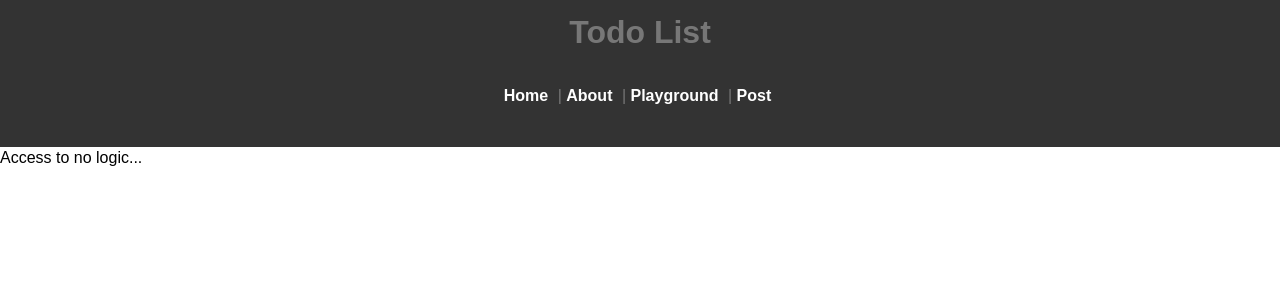
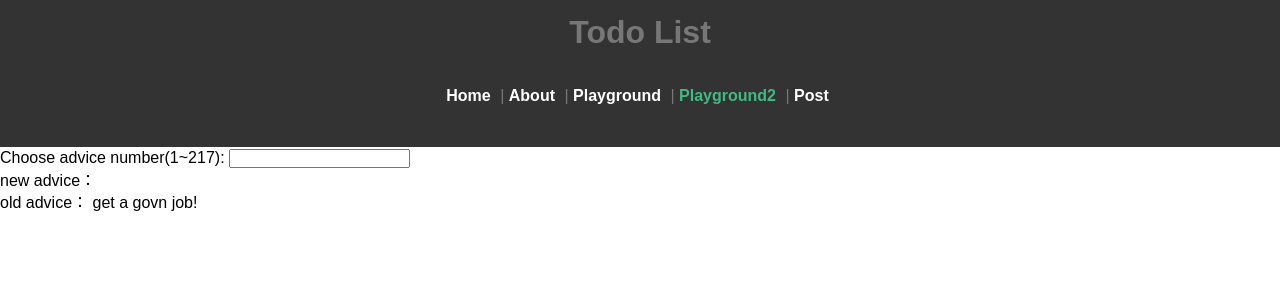
Before and after one commit to RyotaBannai/vue, a Vue app in the folder vue-app/: page /pg2 in a window 1280 px wide. Shown: the top 300 px of the page. Built offline with nearby package versions, Linux system fonts and the light colour scheme.

Commit message:
review watch and difference from methods.

```diff
--- a/vue-app/src/components/layout/Header.vue
+++ b/vue-app/src/components/layout/Header.vue
@@ -5,6 +5,7 @@
             <router-link to="/">Home</router-link> |
             <router-link to="/about">About</router-link> |
             <router-link to="/playground">Playground</router-link> |
+            <router-link to="/pg2">Playground2</router-link> |
             <router-link :to="{name:'post', params: {id: 1}}">Post</router-link>
         </div>
     </header>
--- a/vue-app/src/main.js
+++ b/vue-app/src/main.js
@@ -6,6 +6,7 @@ import App from './App.vue'
 const About = () => import('./views/About');
 const Home = () => import('./views/Home');
 const Playground = () => import('./views/Playground');
+const PG2 = () => import('./views/PG2');
 const Post = () => import('./views/Post');
 const SubContent = () => import('./views/SubContent');
 const Comment = () => import('./views/Comment');
@@ -25,6 +26,7 @@ const router = new Router({
       { path: '/', name:'home', component: Home },
       { path: '/about', name:'about', component: About },
       { path: '/playground', name:'playground', component: Playground },
+      { path: '/pg2', name:'pg2', component: PG2 },
       {
         // post/ とマッチ
         path: '/post', component: Nologic },
--- /dev/null
+++ b/vue-app/src/views/PG2.vue
@@ -0,0 +1,35 @@
+<template>
+    <div id="example">
+        <p>
+            Choose advice number(1~217):
+            <input v-model="answer">
+        </p>
+        <p>new advice： {{ newAdvice }}</p>
+        <p>old advice： {{ oldAdvice }}</p>
+    </div>
+</template>
+
+<script>
+    export default {
+        name: "PG2",
+        data() {
+            return {
+                oldAdvice: 'get a govn job!',
+                newAdvice: '',
+                answer: '',
+            }
+        },
+        watch: {
+            answer: function () {
+                this.newAdvice = 'Loading...';
+                // let vm = this;
+                // setTimeout(function(){ vm.newAdvice='stay hungry, stay foolish.' }, 500);
+                setTimeout(() => this.newAdvice='stay hungry, stay foolish.' , 500);
+            },
+        }
+    }
+</script>
+
+<style scoped>
+
+</style>
```
Also changed, not shown: 1 other file (tests, documents, lock files or other folders).
